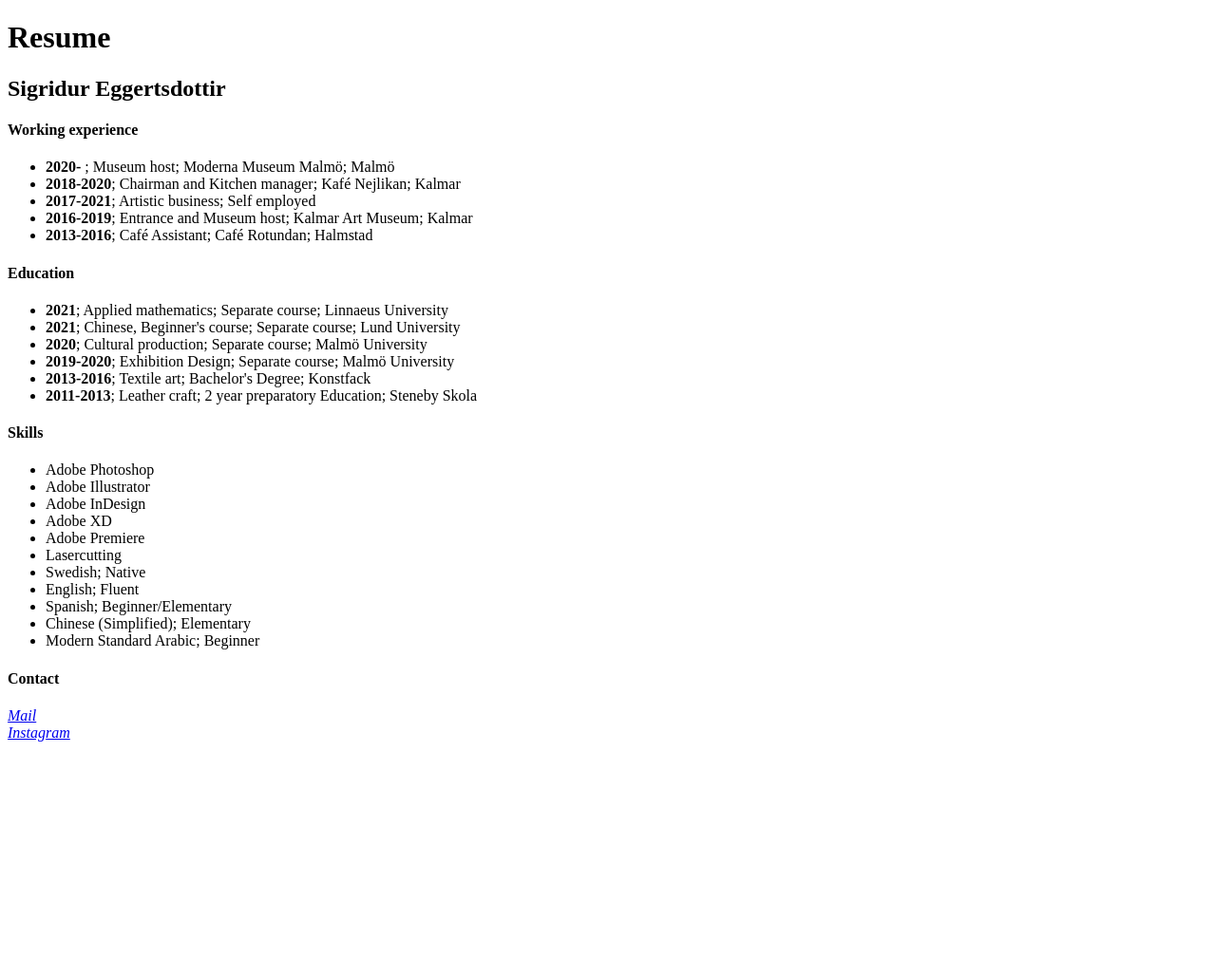
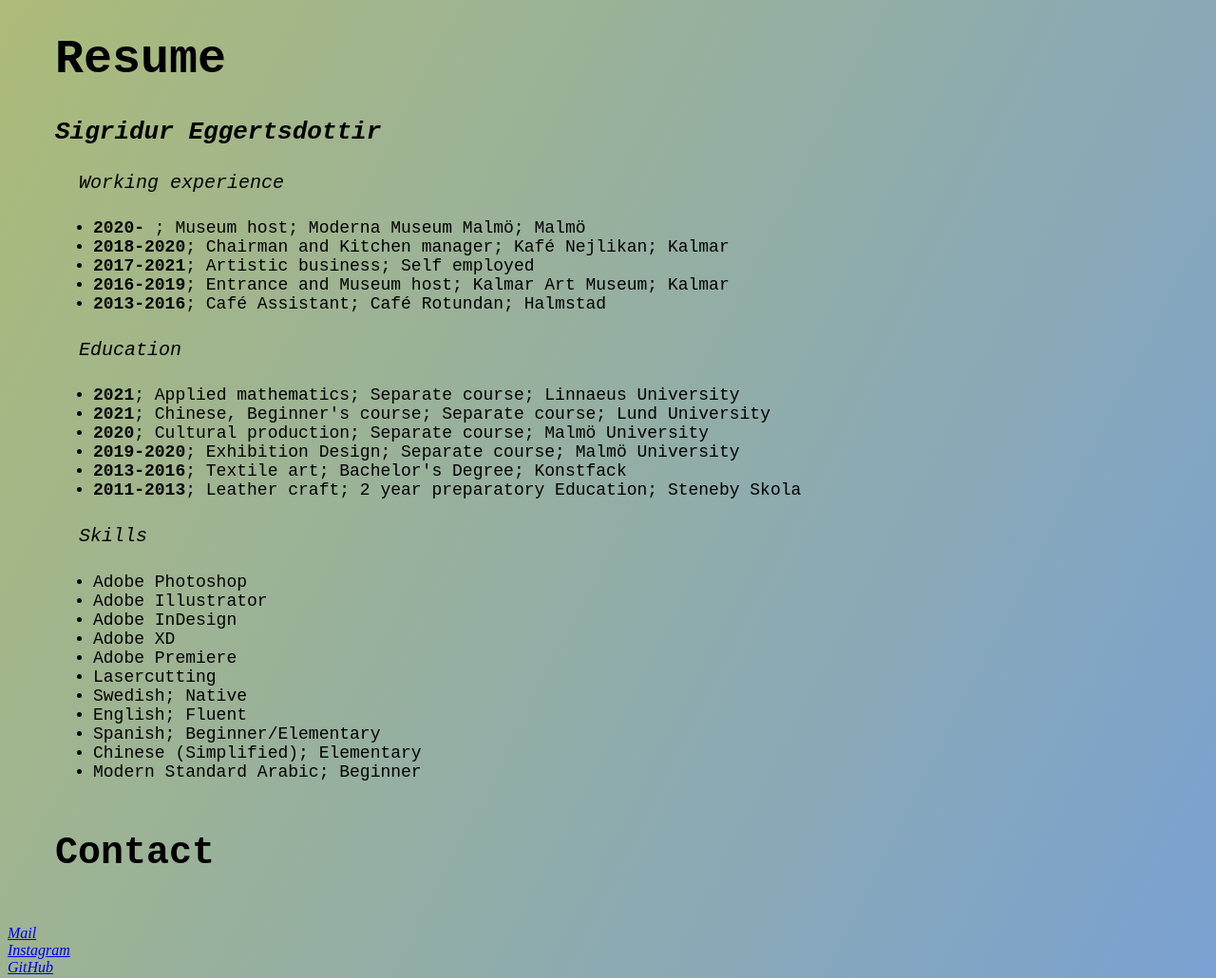
Before and after one commit to islandskan/-first-test-resume, a plain HTML site: page index.html in a window 1280 px wide. Shown: the top 1030 px of the page at 95% size. Before the commit the page ends 800 px from the top, so only its background shows below. Drawn offline with Linux system fonts and the light colour scheme.

Commit message:
style commit

```diff
--- a/index.html
+++ b/index.html
@@ -1,4 +1,3 @@
-<!DOCTYPE html>
 <!DOCTYPE html>
 <html lang="en">
 <head>
@@ -6,17 +5,19 @@
     <meta http-equiv="X-UA-Compatible" content="IE=edge">
     <meta name="viewport" content="width=device-width, initial-scale=1.0">
     <title>Resume</title>
+    <link rel="stylesheet" href="styles/index.css">
 </head>
 
     <body>
-        <h1>Resume</h1>
-        <h2>Sigridur Eggertsdottir</h2>
+        <h1 class="resume-title">Resume</h1>
+
+        <h2 class="name">Sigridur Eggertsdottir</h2>
 
 
         <div>
-         <h4 style="text-align: left;">Working experience</h4>
+         <h4 class="working-experience">Working experience</h4>
 
-         <ul>
+         <ul class="jobs-i-have-had">
              <li>
                  <b>2020- </b>; Museum host; Moderna Museum Malmö; Malmö</li>
              <li>
@@ -31,9 +32,9 @@
         </div>
 
         <div>
-         <h4 style="text-align: left;">Education</h4>
+         <h4 class="education">Education</h4>
 
-         <ul>
+         <ul class="my-listed-educations">
              <!--I'm going to write about Tech for Women here-->
              <li>
                  <b>2021</b>; Applied mathematics; Separate course; Linnaeus University</li>
@@ -53,9 +54,9 @@
         </div>
 
         <div>
-         <h4 style="text-align: left;">Skills</h4>
+         <h4 class="my-skills">Skills</h4>
 
-         <ul>
+         <ul class="my-listed-skills">
              <li>Adobe Photoshop</li>
              <li>Adobe Illustrator</li>
              <li>Adobe InDesign</li>
@@ -72,12 +73,14 @@
         </div>
 
         <!--I'm going to write about interests and what I want to do with programming-->
+        <!--Maybe I shoudl try to incorporate linked elements or media player?-->
 
         <div>
-         <h4 style="text-align: left;">Contact</h4>
+         <h4 class="how-to-contact-me">Contact</h4>
          <address>
-             <a href="mailto:Sigridur.Eggertsdottir@stud.sundsgarden.se">Mail</a><br>
-             <a href="http://https://www.instagram.com/islandskannn/">Instagram</a><br>
+             <a class="mail" href="mailto:Sigridur.Eggertsdottir@stud.sundsgarden.se">Mail</a><br>
+             <a class="instagram" href="http://https://www.instagram.com/islandskannn/">Instagram</a><br>
+             <a class="github" href="https://github.com/sigridureggertsdottir">GitHub</a><br>
              </address>
             <!--I'm going to put some sort of contact form here-->
         </div>
--- a/styles/index.css
+++ b/styles/index.css
@@ -0,0 +1,63 @@
+body {
+background: rgb(172,187,120);
+background: linear-gradient(117deg, rgba(172,187,120,1) 0%, rgba(122,161,210,1) 100%);
+  }
+
+  /*Gonna fix my fonts, font size, font weight-fixed!*/
+  /*Also, check if my text can have color or if it would affect readability*/
+
+  .resume-title {
+      font-size: 50px;
+      font-family: monospace;
+      font-weight: 700;
+      margin-left: 50px;
+  }
+
+  .name {
+      font-size: 26px;
+      font-family: monospace;
+      font-style:oblique;
+      font-weight: 600;
+      margin-left: 50px;
+
+  }
+
+  /*Gonna ask Michelle about why the .name class didn't work until I changed the class name*/
+  /*name class was first named 'that-is-my-name', then 'my-name'*/
+  /*when the first class names didn't work, I tried just name', then it worked*/
+
+
+  .working-experience, .education, .my-skills {
+      font-size: 20px;
+      font-family: monospace;
+      font-style: oblique;
+      font-weight: 400;
+      margin-left: 75px;
+
+
+  }
+
+  .jobs-i-have-had, .my-listed-educations, .my-listed-skills {
+      font-size: 18px;
+      font-family: monospace;
+      margin-left: 50px;
+
+
+  }
+
+  .how-to-contact-me {
+      font-size: 40px;
+      font-family: monospace;
+      font-weight: 600;
+    margin-left: 50px;
+
+
+
+  }
+
+.mail, .instagram, .github {
+/*gonna read more about links and icons*/
+/*mail - mail glyph*/
+/*instagram - instagram logo*/
+/*github - github logo*/
+/*also, gonna learn more about padding around elements*/
```
